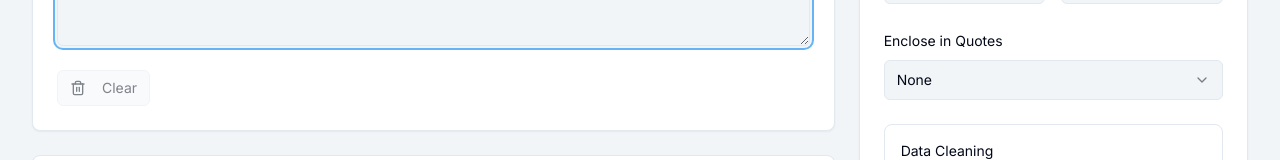
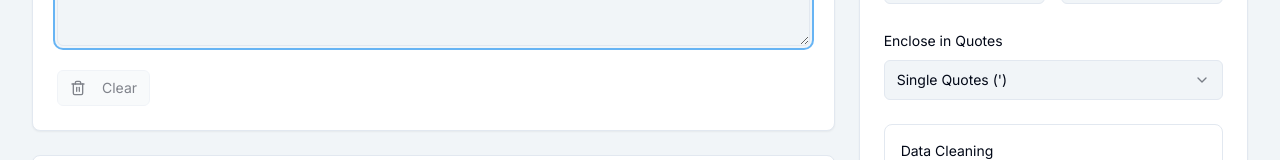
Before and after one commit to hilmanfitriana19/csv-converter, a Next.js app: page /csv-converter/ in a window 1280 px wide. Shown: the part 349-509 px from the top of the page. Built offline with nearby package versions, Linux system fonts and the light colour scheme.

Commit message:
chore: set default in quotes

```diff
--- a/src/components/csv-transformer.tsx
+++ b/src/components/csv-transformer.tsx
@@ -48,7 +48,7 @@ export function CsvTransformer() {
   const [prefix, setPrefix] = useState('');
   const [suffix, setSuffix] = useState('');
   const [caseConversion, setCaseConversion] = useState<CaseConversion>('none');
-  const [quoteType, setQuoteType] = useState<QuoteType>('none');
+  const [quoteType, setQuoteType] = useState<QuoteType>('single');
   const [removeDuplicates, setRemoveDuplicates] = useState(false);
   const [removeLineBreaks, setRemoveLineBreaks] = useState(false);
 
--- a/src/components/ui/csv-transformer.tsx
+++ b/src/components/ui/csv-transformer.tsx
@@ -49,7 +49,7 @@ export function CsvTransformer() {
   const [prefix, setPrefix] = useState('');
   const [suffix, setSuffix] = useState('');
   const [caseConversion, setCaseConversion] = useState<CaseConversion>('none');
-  const [quoteType, setQuoteType] = useState<QuoteType>('none');
+  const [quoteType, setQuoteType] = useState<QuoteType>('single');
   const [removeDuplicates, setRemoveDuplicates] = useState(false);
   const [removeLineBreaks, setRemoveLineBreaks] = useState(false);
 
```
